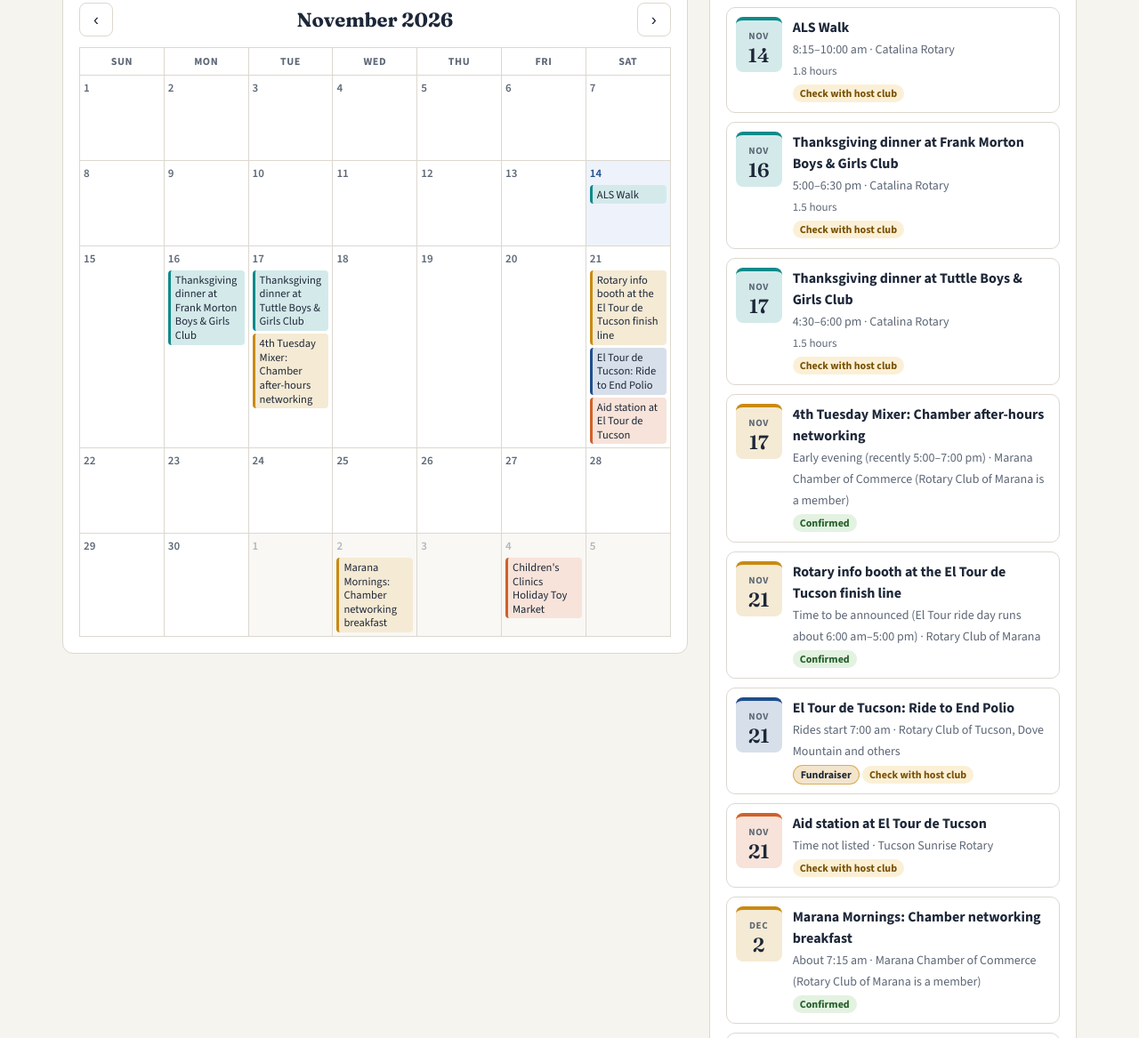
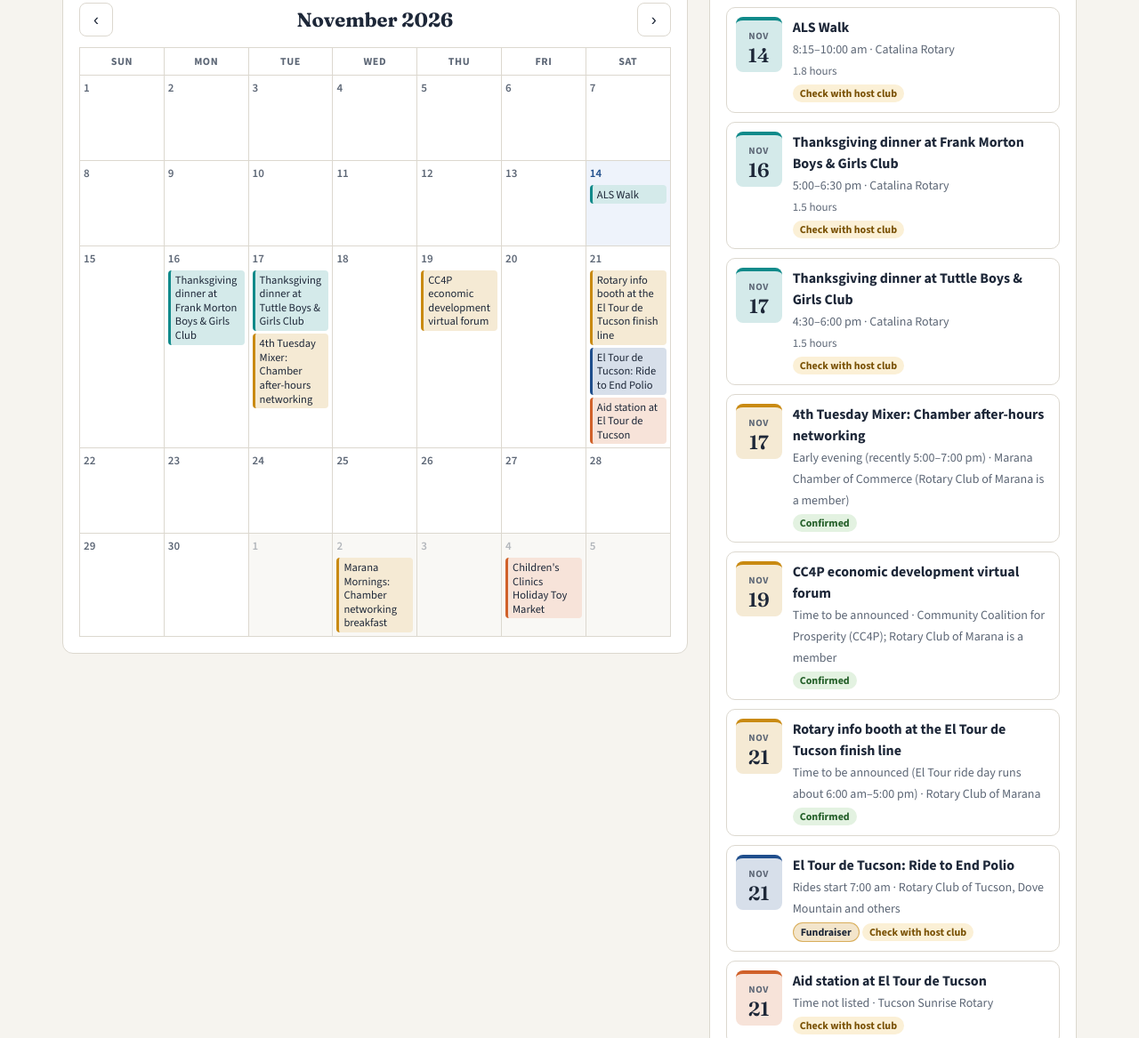
Before and after one commit to maranarotary/service-calendar, a plain HTML site: page index.html in a window 1280 px wide. Shown: the part 534-1701 px from the top of the page at 89% size. Drawn offline with nearby package versions, Linux system fonts and the light colour scheme.

Commit message:
Add CC4P economic development forum (Nov 19) and quarterly coffee (Dec 10)
Co-Authored-By: Claude Opus 5.5 <noreply@anthropic.com>
Claude-Session: https://claude.ai/code/session_011fUgVUsSn4ySt9A2SzxmFb

```diff
--- a/index.html
+++ b/index.html
@@ -335,6 +335,8 @@ const EVENTS = [
   {date:"2027-03-02", time:"After the Star Student program (about 8:30 am); 1–2 hours", venue:"maranafb", hours:2, types:["food"], focus:["economic"], title:"Volunteer at Marana Food Bank", club:"marana", hosts:"Rotary Club of Marana", where:"Marana Food Bank and Community Resource Center, 11734 W Grier Rd, Marana", contact:"Rotary Club of Marana", partner:"Marana Food Bank and Community Resource Center", notes:"A group from the club volunteers at the food bank for 1–2 hours after the quarterly MCAT Star Student program, which is nearby.", link:"https://www.maranarotary.org/", status:"ours"},
   {date:"2027-05-11", time:"7:15 am", venue:"mcat", types:["youth"], focus:["education"], title:"MCAT Star Student recognition", club:"marana", hosts:"Rotary Club of Marana", where:"MCAT (Marana Career and Technical High School), 13650 N McDuff Rd, Marana", contact:"Rotary Club of Marana", partner:"MCAT (Marana Career and Technical High School)", notes:"Quarterly: the club meets at MCAT instead of Vista Academy to recognize its Star Students.", link:"https://www.maranarotary.org/", status:"ours"},
   {date:"2027-05-11", time:"After the Star Student program (about 8:30 am); 1–2 hours", venue:"maranafb", hours:2, types:["food"], focus:["economic"], title:"Volunteer at Marana Food Bank", club:"marana", hosts:"Rotary Club of Marana", where:"Marana Food Bank and Community Resource Center, 11734 W Grier Rd, Marana", contact:"Rotary Club of Marana", partner:"Marana Food Bank and Community Resource Center", notes:"A group from the club volunteers at the food bank for 1–2 hours after the quarterly MCAT Star Student program, which is nearby.", link:"https://www.maranarotary.org/", status:"ours"},
+  {date:"2026-11-19", time:"Time to be announced", types:["networking"], focus:["economic"], title:"CC4P economic development virtual forum", club:"marana", hosts:"Community Coalition for Prosperity (CC4P); Rotary Club of Marana is a member", contact:"Rotary Club of Marana", partner:"Community Coalition for Prosperity (CC4P)", link:"", status:"ours", where:"Online (virtual forum)", notes:"An economic development forum hosted online by the Community Coalition for Prosperity, which the Rotary Club of Marana has joined. Ask the club for the time and the link to join."},
+  {date:"2026-12-10", time:"Time to be announced", types:["networking"], focus:["economic"], title:"CC4P quarterly coffee", club:"marana", hosts:"Community Coalition for Prosperity (CC4P); Rotary Club of Marana is a member", contact:"Rotary Club of Marana", partner:"Community Coalition for Prosperity (CC4P)", link:"", status:"ours", where:"Location to be announced", notes:"The Community Coalition for Prosperity holds a coffee each quarter; the Rotary Club of Marana is a member. Ask the club for the time and place."},
   {date:"2026-11-21", time:"Time to be announced (El Tour ride day runs about 6:00 am–5:00 pm)", venue:"tcc", types:["networking","community"], focus:["none"], title:"Rotary info booth at the El Tour de Tucson finish line", club:"marana", hosts:"Rotary Club of Marana", where:"El Tour de Tucson finish line area, Tucson Convention Center, 260 S Church Ave, downtown Tucson", contact:"Rotary Club of Marana", partner:"El Tour de Tucson", notes:"The Rotary Club of Marana will staff a Rotary information booth (tent) at the finish line during El Tour de Tucson, telling riders, families and spectators about Rotary. Ask the club about shift times and what to bring.", link:"https://eltourdetucson.org/", status:"ours"},
   {date:"2026-11-21", time:"Rides start 7:00 am", venue:"tcc", types:["health","fundraiser"], focus:["disease"], title:"El Tour de Tucson: Ride to End Polio", club:"tucson", hosts:"Rotary Club of Tucson, Dove Mountain and others", where:"Tucson Convention Center, 260 S Church Ave", contact:"Rotary Club of Tucson office, 520-623-2281", partner:"Rotary PolioPlus", notes:"Ride with the Rotary team to raise money for polio eradication, or volunteer on ride day.", link:"https://eltourdetucson.org/", status:"unconfirmed"},
   {date:"2026-11-21", time:"Time not listed", types:["health"], focus:["disease"], title:"Aid station at El Tour de Tucson", club:"sunrise", hosts:"Tucson Sunrise Rotary", where:"On the El Tour route (location not listed)", contact:"Anne Harman, Community Service Chair (via the club website's contact form)", partner:"El Tour de Tucson; Rotary PolioPlus", notes:"Staff a rider aid station during the Ride to End Polio.", link:"https://tucsonsunriserotaryclub.org/", status:"unconfirmed"},
```
